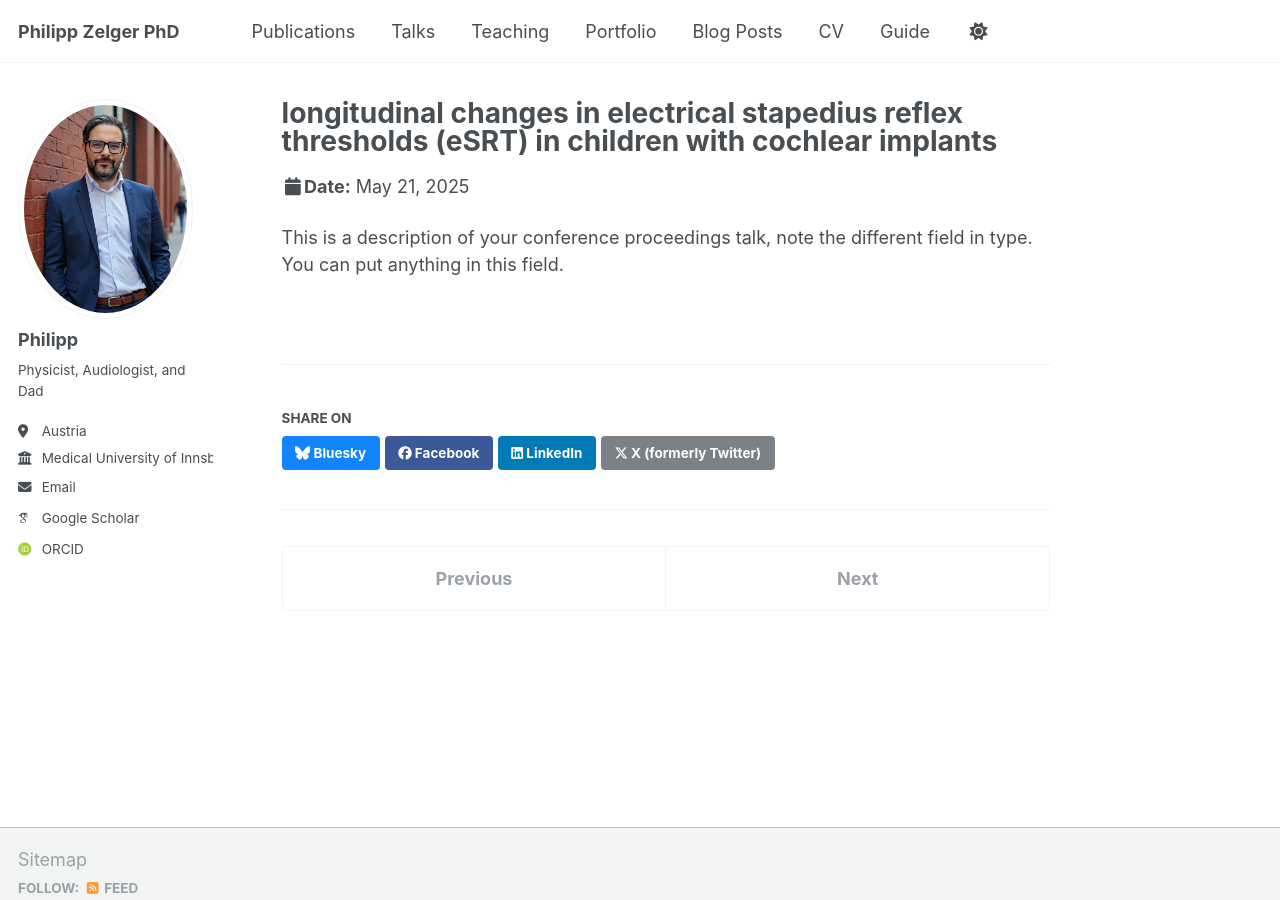
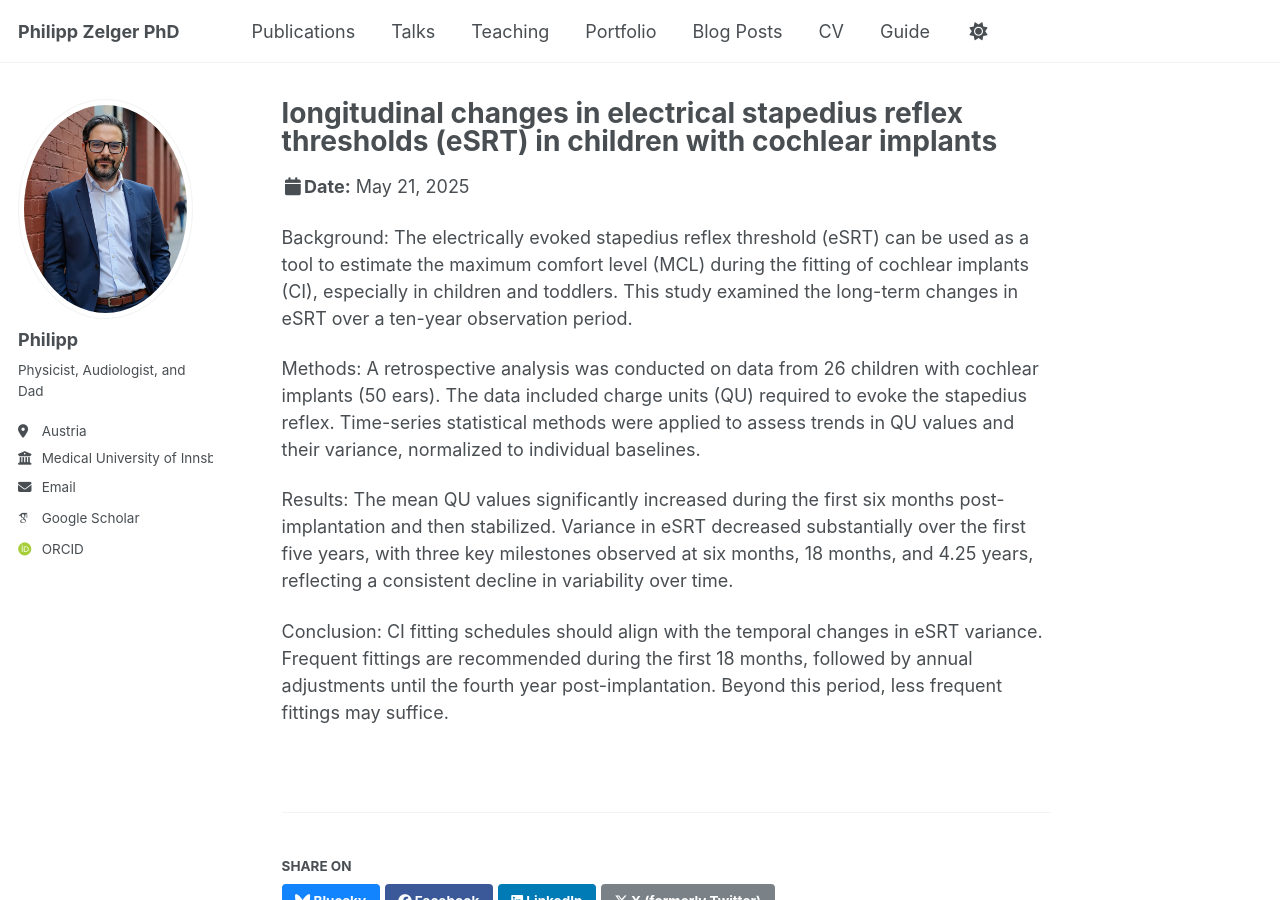
Before and after one commit to Stanissse/AboutMe, a Jekyll site: the page built from _talks/2025_EFAS.md, in a window 1280 px wide and 900 px high. Built offline with Jekyll 4.4.1, drawn with Linux system fonts in a browser that asks for light colours; some web fonts are replaced.

Commit message:
Update 2025_EFAS.md

```diff
--- a/_talks/2025_EFAS.md
+++ b/_talks/2025_EFAS.md
@@ -9,4 +9,10 @@ date: 2025-05-21
 location: "Vienna, AT"
 ---
 
-This is a description of your conference proceedings talk, note the different field in type. You can put anything in this field.
+Background: The electrically evoked stapedius reflex threshold (eSRT) can be used as a tool to estimate the maximum comfort level (MCL) during the fitting of cochlear implants (CI), especially in children and toddlers. This study examined the long-term changes in eSRT over a ten-year observation period.
+
+Methods: A retrospective analysis was conducted on data from 26 children with cochlear implants (50 ears). The data included charge units (QU) required to evoke the stapedius reflex. Time-series statistical methods were applied to assess trends in QU values and their variance, normalized to individual baselines.
+
+Results: The mean QU values significantly increased during the first six months post-implantation and then stabilized. Variance in eSRT decreased substantially over the first five years, with three key milestones observed at six months, 18 months, and 4.25 years, reflecting a consistent decline in variability over time.
+
+Conclusion: CI fitting schedules should align with the temporal changes in eSRT variance. Frequent fittings are recommended during the first 18 months, followed by annual adjustments until the fourth year post-implantation. Beyond this period, less frequent fittings may suffice.
```
